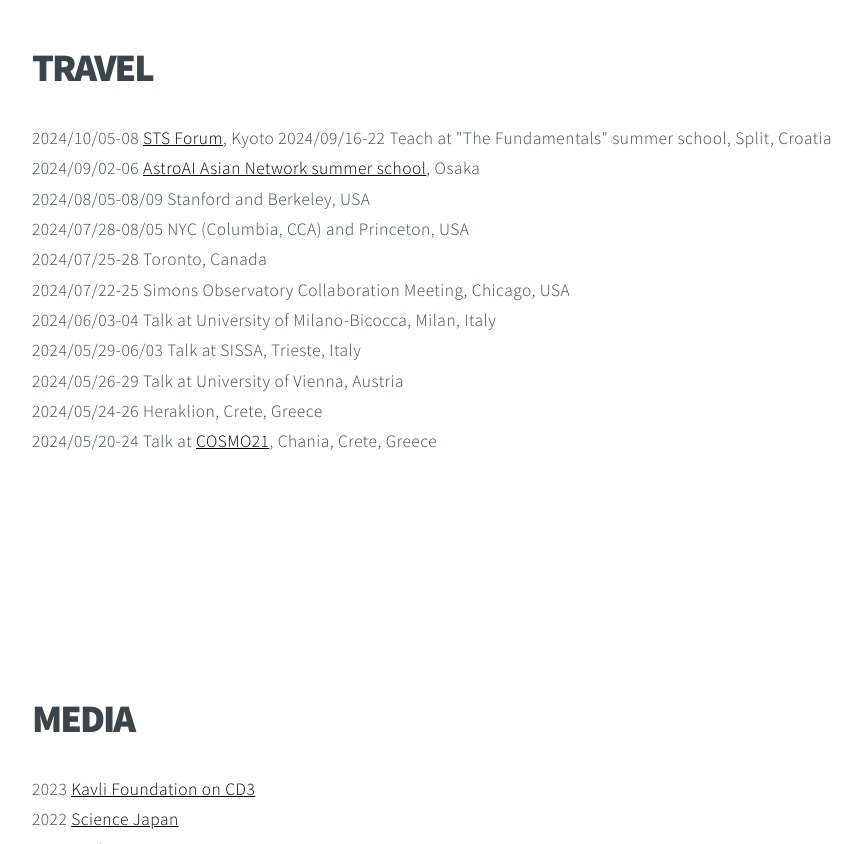
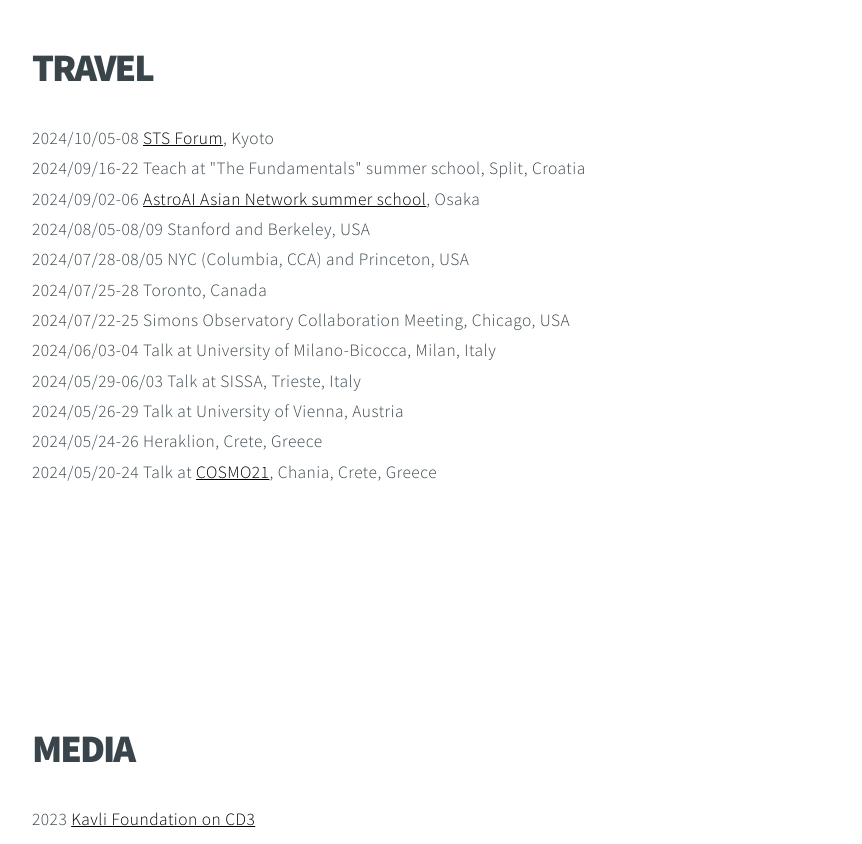
Before and after one commit to liuxx479/liuxx479.github.io, a plain HTML site: page index.html in a window 1280 px wide. Shown: the part 6160-7004 px from the top of the page, without its empty margins (0-862 px from the left). Drawn offline with Linux system fonts and the light colour scheme.

Commit message:
Update index.html

```diff
--- a/index.html
+++ b/index.html
@@ -373,7 +373,7 @@ Referee: ApJ, MNRAS, JCAP, A&A, Nature Scientific Reports, PASJ<br>
 <section id="travel" class="main style3 fullscreen">
 <div class="content container">
 <h2>TRAVEL</h2><br>
-2024/10/05-08 <a href="https://www.stsforum.org/" target="_blank">STS Forum</a>, Kyoto<be>
+2024/10/05-08 <a href="https://www.stsforum.org/" target="_blank">STS Forum</a>, Kyoto<br>
 2024/09/16-22 Teach at "The Fundamentals" summer school, Split, Croatia<br>
 2024/09/02-06 <a href="https://cd3.ipmu.jp/a3n/" target="_blank">AstroAI Asian Network summer school</a>, Osaka<br>
 2024/08/05-08/09 Stanford and Berkeley, USA <br>
```
